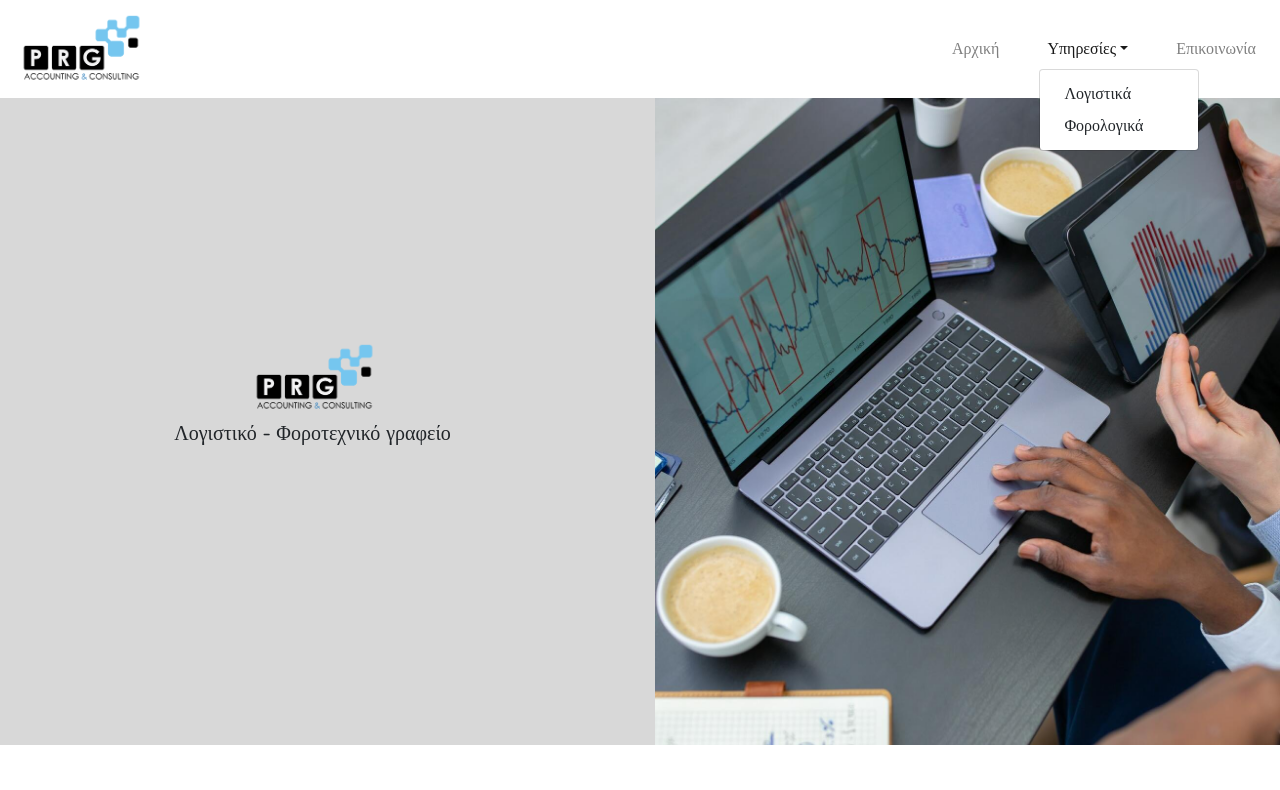
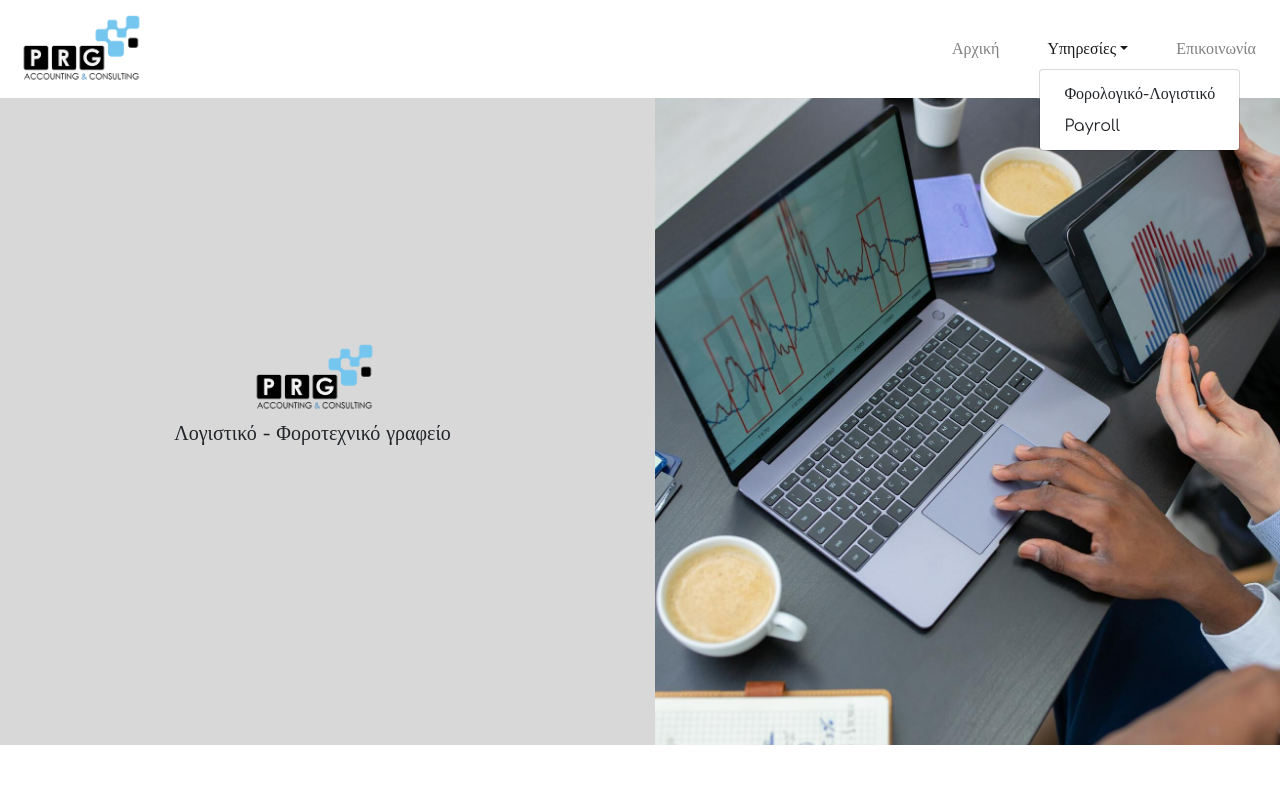
Before and after one commit to jverg/prgtax, a Gatsby site: page / in a window 1280 px wide. Both pictures are taken after a click on the button "Υπηρεσίες". Shown: the top 790 px of the page. Built offline with nearby package versions, Linux system fonts and the light colour scheme; Gatsby itself is replaced by a stand-in of ours.

Commit message:
Menu items changed

```diff
--- a/src/components/header/header.js
+++ b/src/components/header/header.js
@@ -22,8 +22,8 @@ const Header = ({ siteTitle }) => (
           <Nav>
             <Nav.Link className="menu-item" href="/">Αρχική</Nav.Link>
             <NavDropdown className="menu-item" title="Υπηρεσίες" id="collasible-nav-dropdown">
-              <NavDropdown.Item href="#action/3.1">Λογιστικά</NavDropdown.Item>
-              <NavDropdown.Item href="#action/3.2">Φορολογικά</NavDropdown.Item>
+              <NavDropdown.Item href="#action/3.1">Φορολογικό-Λογιστικό</NavDropdown.Item>
+              <NavDropdown.Item href="#action/3.2">Payroll</NavDropdown.Item>
             </NavDropdown>
             <Nav.Link href="/contact">Επικοινωνία</Nav.Link>
           </Nav>
```
